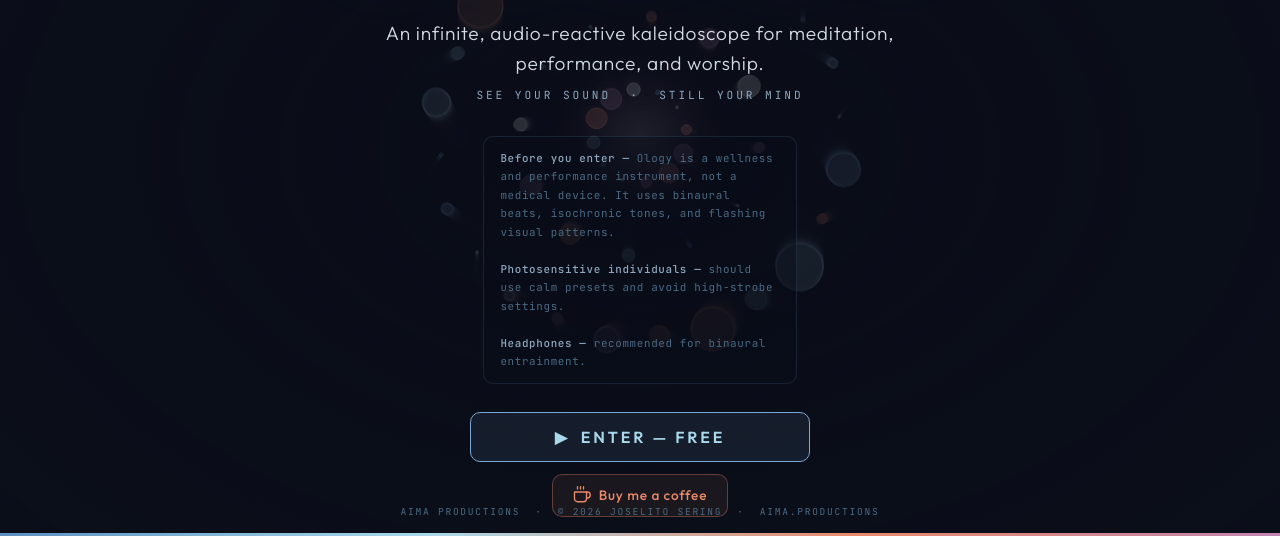
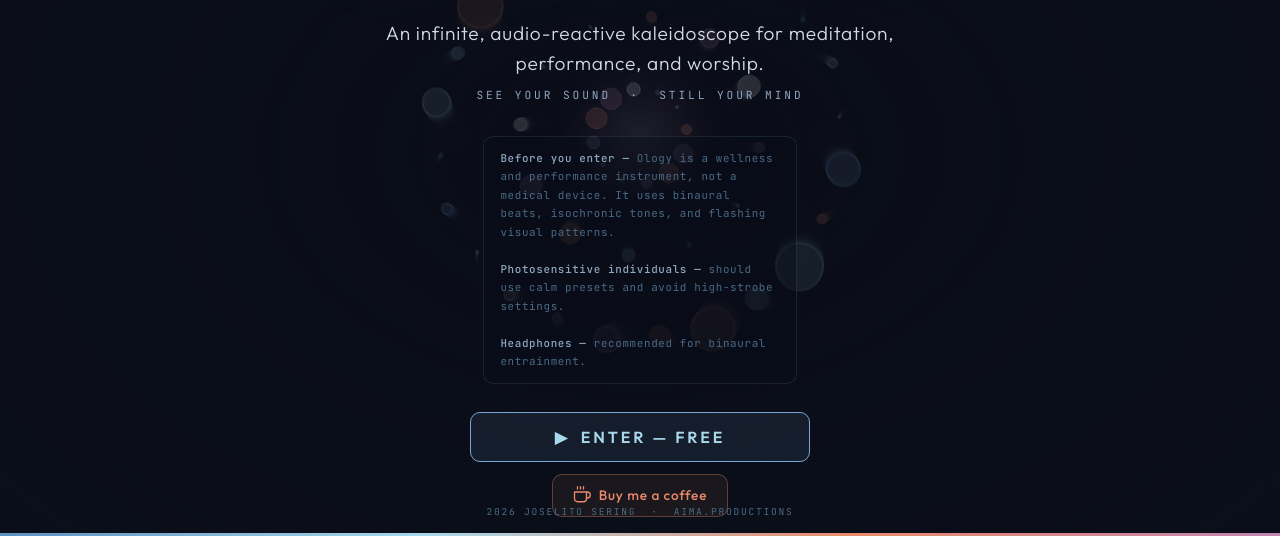
Before and after one commit to joselitosering/ology, a website: page index.html in a window 1280 px wide. Shown: the part 264-800 px from the top of the page. Drawn offline with Linux system fonts and the light colour scheme; animation ran at ten frames a second.

Commit message:
Update credit section in index.html
Removed 'AIMA Productions' from the credit section.

```diff
--- a/index.html
+++ b/index.html
@@ -205,7 +205,7 @@ body.exiting #gateKal{
 
 </div>
 
-<div id="credit">AIMA Productions &nbsp;·&nbsp; &copy; 2026 Joselito Sering &nbsp;·&nbsp; aima.productions</div>
+<div id="credit">2026 Joselito Sering &nbsp;·&nbsp; aima.productions</div>
 
 <script>
 /* ── Background kaleidoscope canvas (full viewport) ── */
```
